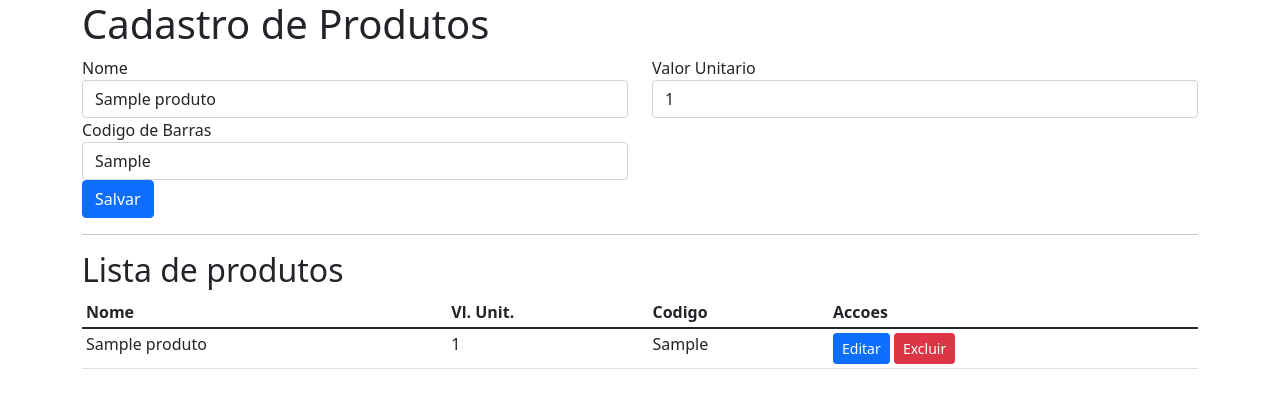
After one commit to goncalveshigino/back-end1, a Node server app: page /produtos/600000000000000000000001 in a window 1280 px wide. The commit adds this page. Shown: the top 408 px of the page. Run offline with Node 20, Linux system fonts and the light colour scheme; tables that the repository leaves empty hold one stand-in row (values such as "Sample post"); some libraries are stand-ins or nearby versions.

Commit message:
chore: editar

```diff
--- a/server.js
+++ b/server.js
@@ -33,6 +33,55 @@ app.get('/produtos', ( req, res) => {
     })
 });
 
+app.get('/produtos/:id', ( req, res) => {
+    Produtos.findById(req.params.id, (err, produto) => {
+
+        if(err){
+            console.log(err)
+           return res.status(500).send('Erro ao consultar o produto.')
+        }
+
+    Produtos.find({}, (err, produtos) => {
+        if(err){
+            console.log(err)
+           return res.status(500).send('Erro ao consultar produtos.')
+        }
+        return res.render(
+            'produtos',
+            {
+                produtos: produtos,
+                produto: produto
+            })
+    })
+  })
+});
+
+app.post('/produtos/:id', (req,res) =>{
+
+    Produtos.findById(req.params.id, (err, produto) => {
+
+        if(err){
+            console.log(err)
+           return res.status(500).send('Erro ao consultar o produto.')
+        }
+
+    let { nome, vlUnit, codigoBarras } = req.body;
+
+    produto.nome = nome;
+    produto.vlUnit = vlUnit;
+    produto.codigoBarras = codigoBarras;
+
+    produto.save( err =>{
+        if(err){
+            return res.status(500).send("erro ao salvar o produto")
+        }
+        return res.redirect('/produtos')
+    })
+  })
+})
+
+
+
 app.post('/produtos', (req,res) =>{
 
     const { nome, vlUnit, codigoBarras } = req.body;
--- /dev/null
+++ b/views/produto-form-update.ejs
@@ -0,0 +1,23 @@
+    <div class="col-6">
+
+            <div class="form-group">
+                <label for="inputNome">Nome</label>
+                <input type="text" class="form-control" id="inputNome" name="nome"
+                    placeholder="Entre com o nome..." value="<%= produto.nome%>">
+            </div>
+    </div>
+    <div class="col-6">
+            <div class="form-group">
+                <label for="inputNome">Valor Unitario</label>
+                <input type="number" class="form-control" id="inputVl" name="vlUnit"
+                placeholder="0,00" value="<%= produto.vlUnit%>">
+            </div>
+    </div>
+
+    <div class="col-6">
+            <div class="form-group">
+                <label for="inputCodigo">Codigo de Barras</label>
+                <input type="text" class="form-control" id="inputCodigo" name="codigoBarras"
+                placeholder="0000000" value="<%= produto.codigoBarras%>">
+            </div>
+    </div>
--- a/views/produtos.ejs
+++ b/views/produtos.ejs
@@ -22,29 +22,12 @@
 
                  <form method="POST">
                     <div class="row">
-                       <div class="col-6">
 
-                            <div class="form-group">
-                                <label for="inputNome">Nome</label>
-                                <input type="text" class="form-control" id="inputNome" name="nome"
-                                    placeholder="Entre com o nome...">
-                            </div>
-                       </div>
-                       <div class="col-6">
-                            <div class="form-group">
-                                <label for="inputNome">Valor Unitario</label>
-                                <input type="number" class="form-control" id="inputVl" name="vlUnit"
-                                placeholder="0,00">
-                            </div>
-                       </div>
-
-                       <div class="col-6">
-                            <div class="form-group">
-                                <label for="inputCodigo">Codigo de Barras</label>
-                                <input type="text" class="form-control" id="inputCodigo" name="codifoBarras"
-                                placeholder="0000000">
-                            </div>
-                       </div>
+                       <% if(locals.produto){ %>
+                         <%- include('produto-form-update', {produto: produto}); %>
+                       <% } else { %>
+                         <%- include('produto-form-create', {}); %>
+                       <% } %>
                        <div class="col-12 text-right">
                         <button type="submit" class="btn btn-primary">Salvar</button>
                        </div>
@@ -72,7 +55,7 @@
                         <td><%= produto.vlUnit %></td>
                         <td><%= produto.codigoBarras %></td>
                         <td>
-                            <button class="btn btn-sm btn-primary">Editar</button>
+                            <a href="./produtos/<%= produto._id%>" class="btn btn-sm btn-primary">Editar</a>
                             <button class="btn btn-sm btn-danger">Excluir</button>
                         </td>
                     </tr>
```
Also changed, not shown: database/produto/products_model.js (added, +14 -0 lines), database/produto/produto_store.js (added, +8 -0 lines), views/produto-form-create.ejs (added, +23 -0 lines).
